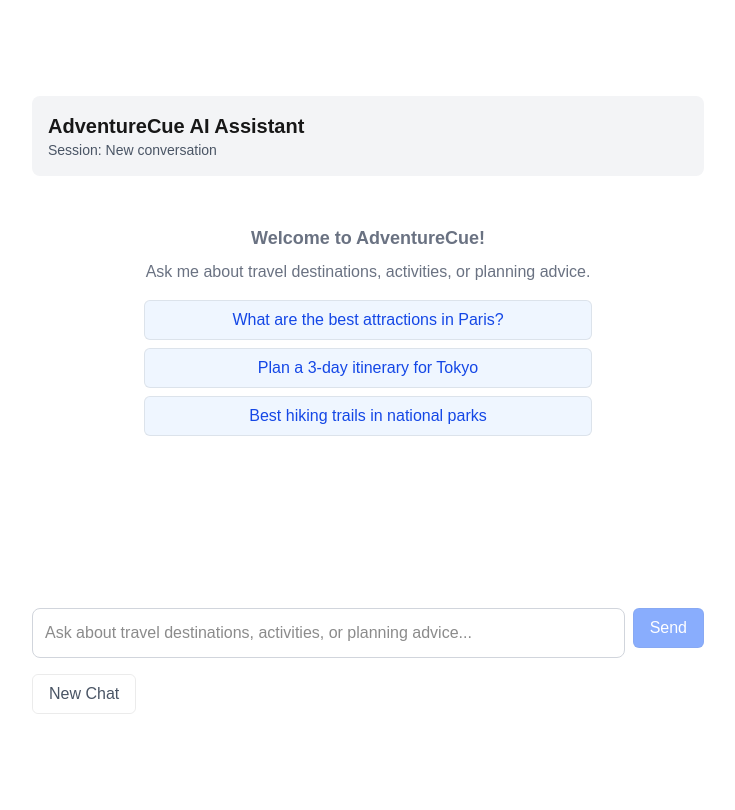
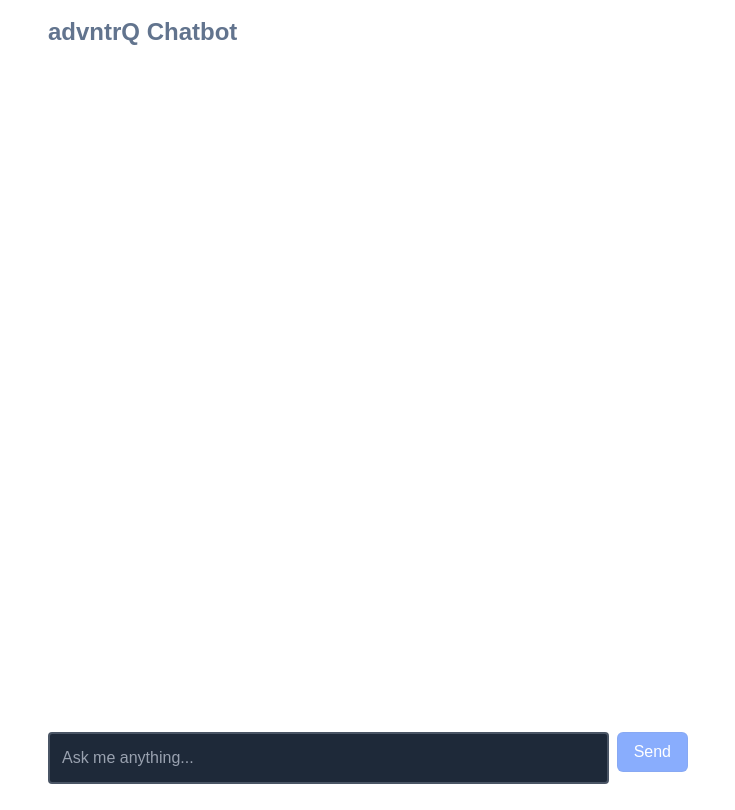
Before and after one commit to rlynjb/adventurecue, a Next.js app: page / in a window 1280 px wide. Shown: the whole page, without its empty margins (272-1007 px from the left). Built offline with nearby package versions, Linux system fonts and the light colour scheme.

Commit message:
install ai sdk

```diff
--- a/src/app/page.tsx
+++ b/src/app/page.tsx
@@ -1,29 +1,16 @@
 "use client";
 
-import { ChatHeader } from "@/components/ChatHeader";
-import { ChatInput } from "@/components/ChatInput";
-import { Messages } from "@/components/Messages";
 import { useChat } from "@ai-sdk/react";
 import { DefaultChatTransport } from "ai";
 import { useState } from "react";
 
-/**
- * @note
- * go through this file and clean up any unnecessary comments or code
- * ensure the chat functionality is clear and concise
- * maintain the core functionality of sending messages and displaying responses
- * consider adding comments where necessary for clarity
- */
+export default function Home() {
+  const [input, setInput] = useState("");
+  const [sessionId] = useState<string>("");
 
-export default function Chat() {
-  const [input, setInput] = useState("");
-  const [sessionId, setSessionId] = useState<string>("");
-
-  const { messages, sendMessage, status, error, stop } = useChat({
-    id: sessionId || undefined,
+  const { messages, sendMessage, status, error } = useChat({
     transport: new DefaultChatTransport({
       api: "/.netlify/functions/chat",
-      // Transform AI SDK messages to your endpoint format
       prepareSendMessagesRequest: ({ messages }) => {
         const lastMessage = messages[messages.length - 1];
         const query = lastMessage.parts
@@ -36,53 +23,90 @@ export default function Chat() {
             query,
             sessionId: sessionId || undefined,
             top_k: 5,
+            streaming: true,
           },
         };
       },
     }),
-    onError: (error) => {
-      console.error("Chat error:", error);
-    },
   });
 
+  const handleSubmit = (e: React.FormEvent) => {
+    e.preventDefault();
+    if (input.trim()) {
+      sendMessage({ text: input });
+      setInput("");
+    }
+  };
+
+  const isLoading = status === "submitted" || status === "streaming";
+
   return (
-    <div className="flex flex-col w-full max-w-2xl py-24 mx-auto stretch">
-      <ChatHeader sessionId={sessionId} status={status} />
+    <div className="flex flex-col h-screen max-w-2xl mx-auto">
+      <header className="p-4 flex-shrink-0">
+        <h2 className="text-2xl font-semibold text-slate-500">
+          advntrQ Chatbot
+        </h2>
+      </header>
 
-      <Messages
-        messages={messages}
-        status={status}
-        stop={stop}
-        setInput={setInput}
-      />
+      {/* Messages */}
+      <div className="flex-1 overflow-y-auto p-4 space-y-4">
+        {messages.map((message) => (
+          <div
+            key={message.id}
+            className={`p-4 rounded ${
+              message.role === "user"
+                ? "bg-blue-600 text-white ml-8"
+                : "bg-gray-800 text-white mr-8"
+            }`}
+          >
+            <div className="font-semibold mb-2">
+              {message.role === "user" ? "You" : "Assistant"}
+            </div>
+            <div>
+              {message.parts.map((part, i) => {
+                if (part.type === "text") {
+                  return <span key={i}>{part.text}</span>;
+                }
+                return null;
+              })}
+            </div>
+          </div>
+        ))}
+
+        {/* Loading indicator */}
+        {isLoading && (
+          <div className="p-4 bg-gray-800 text-white mr-8 rounded">
+            <div>Sending...</div>
+          </div>
+        )}
+      </div>
 
       {/* Error handling */}
       {error && (
-        <div className="mb-4 p-3 bg-red-100 dark:bg-red-900 text-red-700 dark:text-red-300 rounded-lg">
-          <div className="flex justify-between items-center">
-            <span>Something went wrong. Please try again.</span>
-            <button
-              type="button"
-              onClick={() => window.location.reload()}
-              className="text-xs px-2 py-1 bg-red-600 text-white rounded hover:bg-red-700"
-            >
-              Retry
-            </button>
-          </div>
+        <div className="mx-4 mb-2 p-3 bg-red-600 text-white rounded flex-shrink-0">
+          Error: {error.message}
         </div>
       )}
 
-      <ChatInput
-        input={input}
-        setInput={setInput}
-        onSubmit={() => sendMessage({ text: input })}
-        status={status}
-        messagesCount={messages.length}
-        onNewChat={() => {
-          setSessionId("");
-          window.location.reload();
-        }}
-      />
+      {/* Input form - Sticky footer */}
+      <div className="p-4 flex-shrink-0">
+        <form onSubmit={handleSubmit} className="flex space-x-2">
+          <input
+            className="flex-1 p-3 border-2 border-gray-600 bg-gray-800 text-white rounded focus:outline-none focus:ring-2 focus:ring-blue-500 focus:border-blue-500 placeholder-gray-400"
+            value={input}
+            placeholder="Ask me anything..."
+            onChange={(e) => setInput(e.target.value)}
+            disabled={isLoading}
+          />
+          <button
+            type="submit"
+            disabled={isLoading || !input.trim()}
+            className="px-6 py-3 bg-blue-600 text-white rounded hover:bg-blue-700 disabled:opacity-50 disabled:cursor-not-allowed"
+          >
+            Send
+          </button>
+        </form>
+      </div>
     </div>
   );
 }
--- a/src/components/ChatHeader.tsx
+++ /dev/null
@@ -1,25 +0,0 @@
-/**
- * Chat Header Component
- * Displays session information and current status
- */
-export function ChatHeader({
-  sessionId,
-  status,
-}: {
-  sessionId: string;
-  status: string;
-}) {
-  return (
-    <div className="mb-4 p-4 bg-gray-100 dark:bg-gray-800 rounded-lg">
-      <h1 className="text-xl font-bold">AdventureCue AI Assistant</h1>
-      <p className="text-sm text-gray-600 dark:text-gray-400">
-        Session: {sessionId || "New conversation"}
-      </p>
-      {status !== "ready" && (
-        <p className="text-sm text-blue-600 dark:text-blue-400">
-          Status: {status}
-        </p>
-      )}
-    </div>
-  );
-}
--- a/src/components/ChatInput.tsx
+++ /dev/null
@@ -1,63 +0,0 @@
-/**
- * Chat Input Component
- * Handles message input form and chat controls
- */
-export function ChatInput({
-  input,
-  setInput,
-  onSubmit,
-  status,
-  messagesCount,
-  onNewChat,
-}: {
-  input: string;
-  setInput: (value: string) => void;
-  onSubmit: () => void;
-  status: string;
-  messagesCount: number;
-  onNewChat: () => void;
-}) {
-  return (
-    <>
-      {/* Input form */}
-      <form
-        onSubmit={(e) => {
-          e.preventDefault();
-          if (input.trim()) {
-            onSubmit();
-            setInput("");
-          }
-        }}
-        className="flex space-x-2"
-      >
-        <input
-          className="flex-1 p-3 border border-gray-300 dark:border-gray-600 dark:bg-gray-800 rounded-lg focus:outline-none focus:ring-2 focus:ring-blue-500"
-          value={input}
-          placeholder="Ask about travel destinations, activities, or planning advice..."
-          onChange={(e) => setInput(e.currentTarget.value)}
-          disabled={status !== "ready"}
-        />
-        <button
-          type="submit"
-          disabled={status !== "ready" || !input.trim()}
-          className="px-6 py-3 bg-blue-600 text-white rounded-lg hover:bg-blue-700 disabled:opacity-50 disabled:cursor-not-allowed"
-        >
-          Send
-        </button>
-      </form>
-
-      {/* Chat controls */}
-      <div className="mt-4 flex justify-between items-center text-sm text-gray-600 dark:text-gray-400">
-        <div className="flex space-x-4">
-          <button
-            onClick={onNewChat}
-            className="hover:text-blue-600 dark:hover:text-blue-400"
-          >
-            New Chat
-          </button>
-        </div>
-        <div>{messagesCount > 0 && <span>{messagesCount} messages</span>}</div>
-      </div>
-    </>
-  );
-}
--- a/src/components/Messages.tsx
+++ /dev/null
@@ -1,103 +0,0 @@
-import type { UIMessage } from "@ai-sdk/react";
-
-/**
- * Messages Component
- * Displays chat messages, loading states, and empty state
- */
-export function Messages({
-  messages,
-  status,
-  stop,
-  setInput,
-}: {
-  messages: UIMessage[];
-  status: string;
-  stop: () => void;
-  setInput: (value: string) => void;
-}) {
-  return (
-    <div className="flex-1 overflow-y-auto mb-4 space-y-4 min-h-[400px] max-h-[600px]">
-      {messages.map((message) => (
-        <div
-          key={message.id}
-          className={`p-4 rounded-lg ${
-            message.role === "user"
-              ? "bg-blue-100 dark:bg-blue-900 ml-8"
-              : "bg-gray-100 dark:bg-gray-800 mr-8"
-          }`}
-        >
-          <div className="font-semibold mb-2">
-            {message.role === "user" ? "You" : "AI Assistant"}
-          </div>
-          <div className="whitespace-pre-wrap">
-            {message.parts.map((part, i: number) => {
-              switch (part.type) {
-                case "text":
-                  return (
-                    <div key={`${message.id}-${i}`} className="text-sm">
-                      {part.text}
-                    </div>
-                  );
-                default:
-                  return null;
-              }
-            })}
-          </div>
-        </div>
-      ))}
-
-      {/* Loading indicator */}
-      {(status === "submitted" || status === "streaming") && (
-        <div className="p-4 bg-gray-100 dark:bg-gray-800 mr-8 rounded-lg">
-          <div className="flex items-center space-x-2">
-            <div className="animate-spin rounded-full h-4 w-4 border-b-2 border-blue-600"></div>
-            <span className="text-sm text-gray-600 dark:text-gray-400">
-              {status === "submitted" ? "Thinking..." : "Typing..."}
-            </span>
-            <button
-              type="button"
-              onClick={() => stop()}
-              className="text-xs px-2 py-1 bg-red-500 text-white rounded hover:bg-red-600"
-            >
-              Stop
-            </button>
-          </div>
-        </div>
-      )}
-
-      {/* Empty state */}
-      {messages.length === 0 && status === "ready" && (
-        <div className="p-8 text-center text-gray-500 dark:text-gray-400">
-          <h2 className="text-lg font-semibold mb-2">
-            Welcome to AdventureCue!
-          </h2>
-          <p className="mb-4">
-            Ask me about travel destinations, activities, or planning advice.
-          </p>
-          <div className="grid grid-cols-1 gap-2 max-w-md mx-auto text-sm">
-            <button
-              onClick={() =>
-                setInput("What are the best attractions in Paris?")
-              }
-              className="p-2 bg-blue-50 dark:bg-blue-900/20 text-blue-700 dark:text-blue-300 rounded hover:bg-blue-100 dark:hover:bg-blue-900/40"
-            >
-              What are the best attractions in Paris?
-            </button>
-            <button
-              onClick={() => setInput("Plan a 3-day itinerary for Tokyo")}
-              className="p-2 bg-blue-50 dark:bg-blue-900/20 text-blue-700 dark:text-blue-300 rounded hover:bg-blue-100 dark:hover:bg-blue-900/40"
-            >
-              Plan a 3-day itinerary for Tokyo
-            </button>
-            <button
-              onClick={() => setInput("Best hiking trails in national parks")}
-              className="p-2 bg-blue-50 dark:bg-blue-900/20 text-blue-700 dark:text-blue-300 rounded hover:bg-blue-100 dark:hover:bg-blue-900/40"
-            >
-              Best hiking trails in national parks
-            </button>
-          </div>
-        </div>
-      )}
-    </div>
-  );
-}
```
